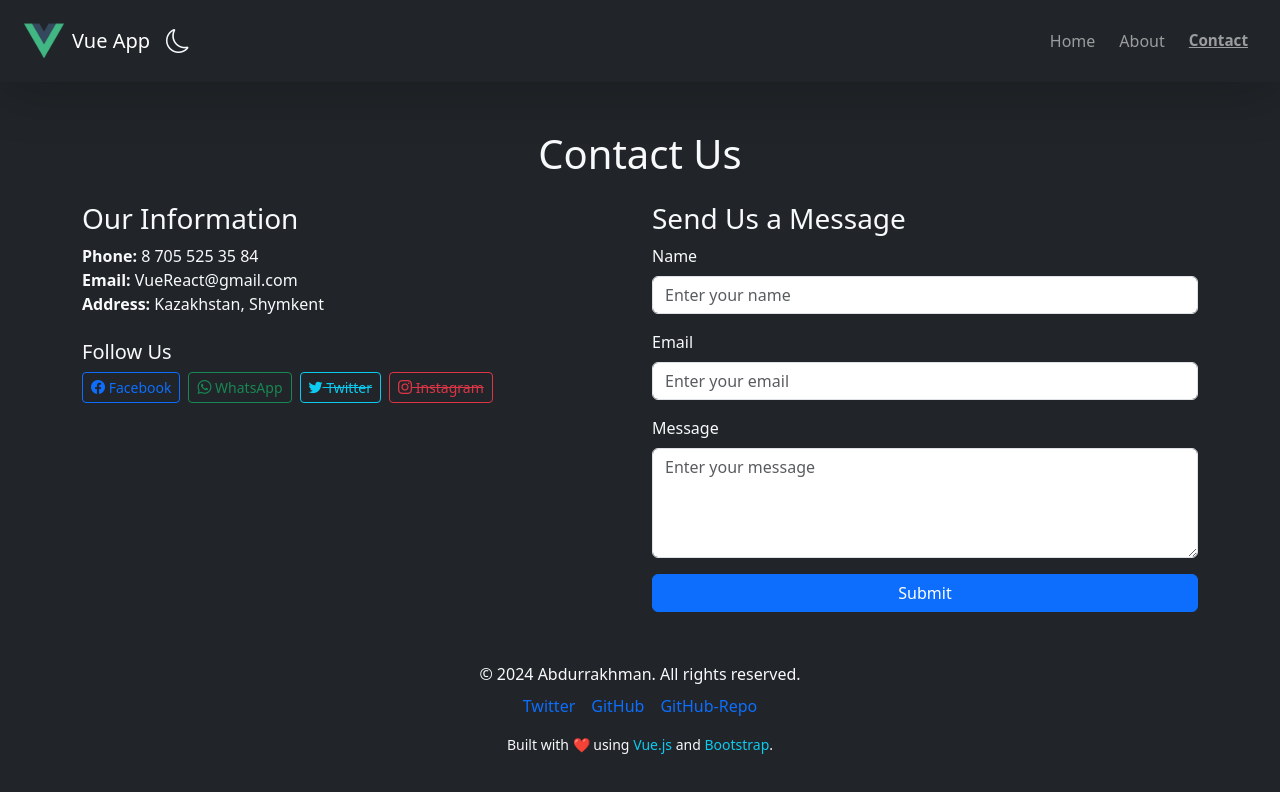
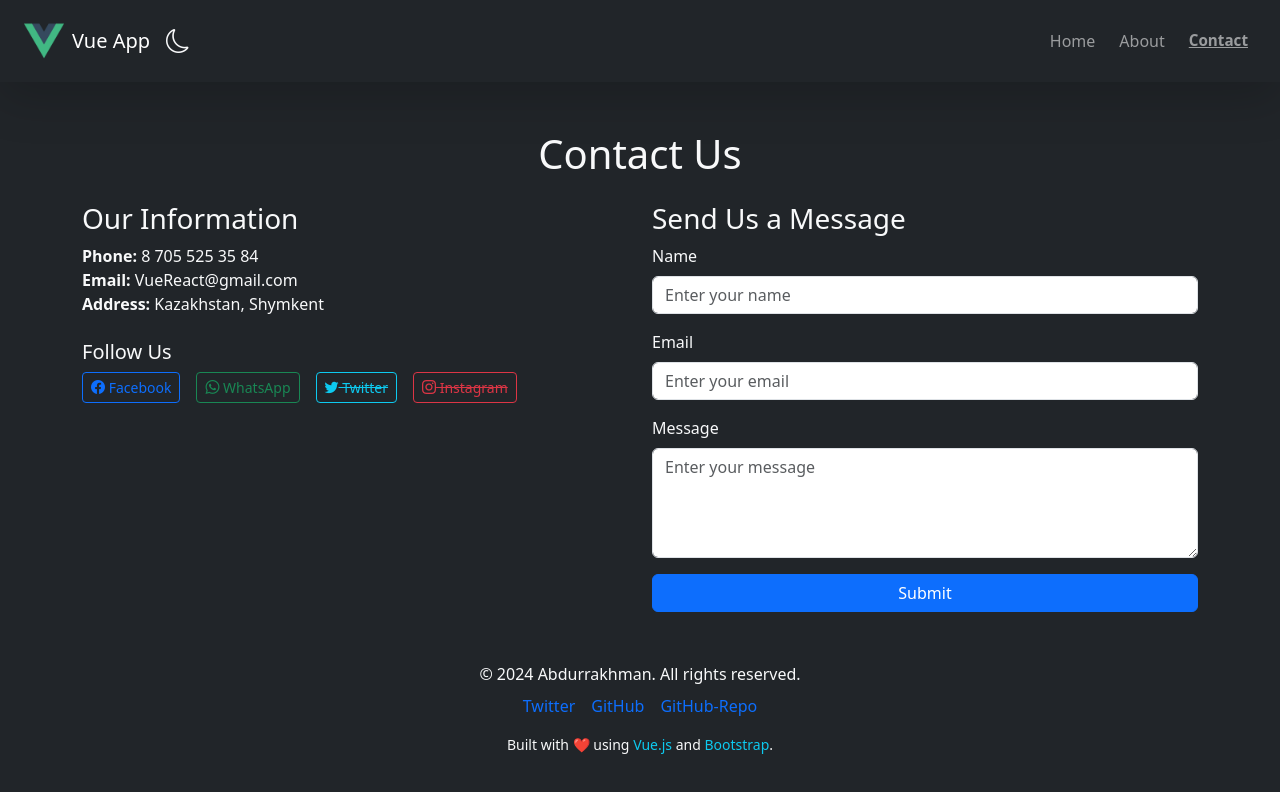
Before and after one commit to Abdu-user/Web-Dev-Skills-, a Vue app: page /contact in a window 1280 px wide. Shown: the top 792 px of the page. Built offline with nearby package versions, Linux system fonts and the light colour scheme.

Commit message:
Vue app 2.5v little bit of styling

```diff
--- a/src/components/OurInformation.vue
+++ b/src/components/OurInformation.vue
@@ -14,7 +14,7 @@
       aria-labelledby="follow-us"
     >
       <h5 id="follow-us">Follow Us</h5>
-      <div>
+      <div class="d-flex flex-wrap gap-2">
         <a
           href="https://www.facebook.com/abdu248616"
           class="btn btn-outline-primary btn-sm me-2"
```
Also changed, not shown: src/views/ProductsView.vue (added, +9 -0 lines).
